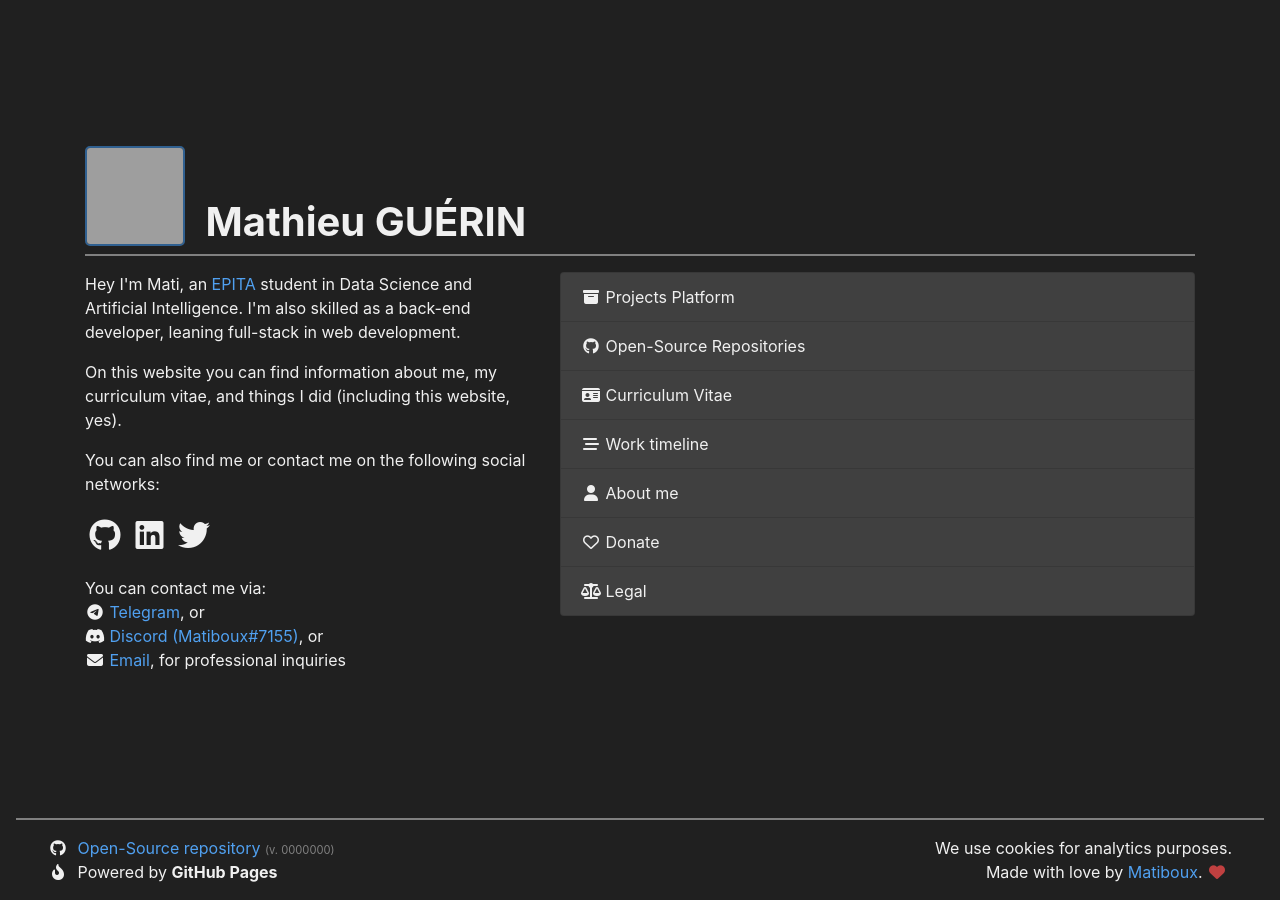
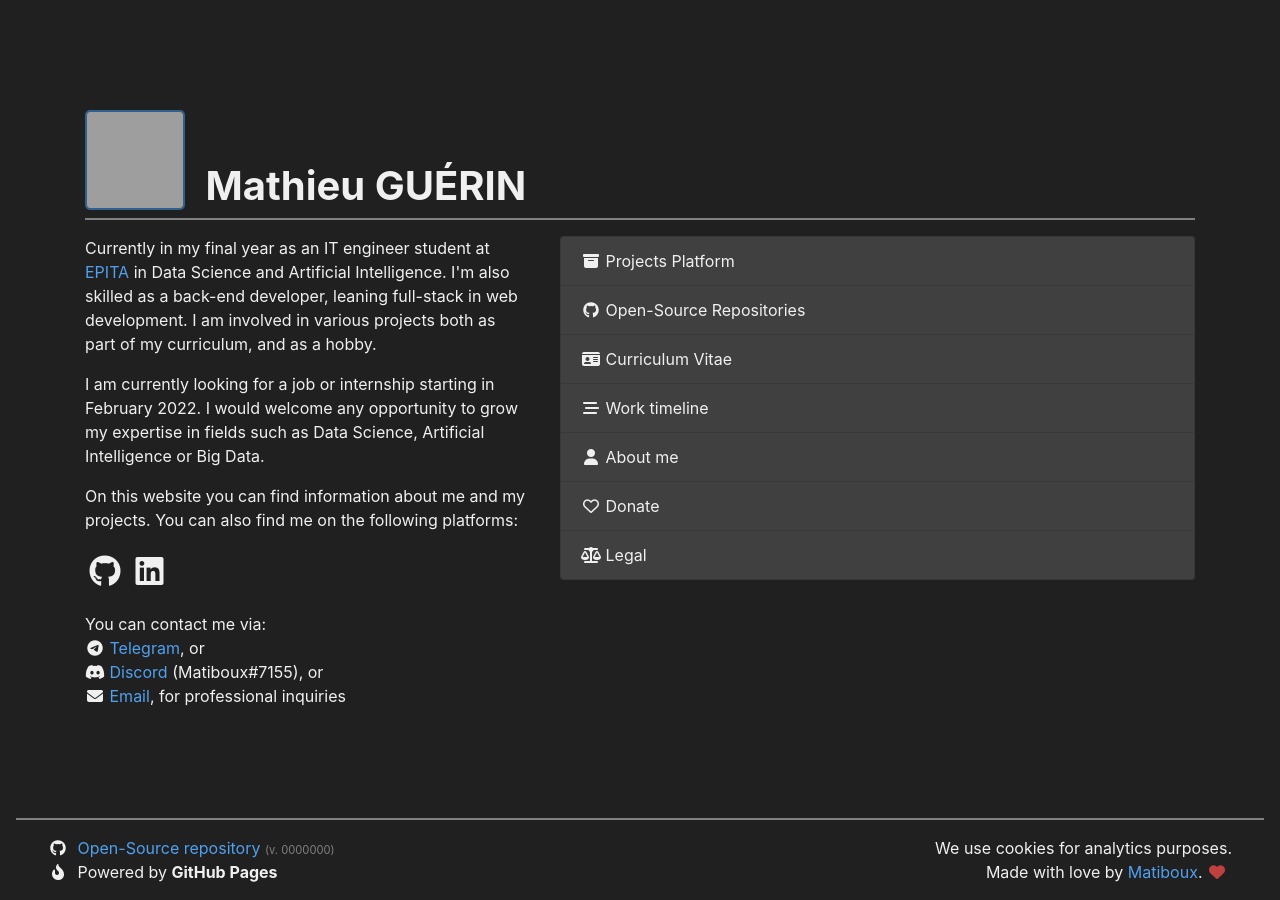
Before and after one commit to matiboux/matiboux.me, a Jekyll site: the page built from index.html, in a window 1280 px wide, cut to the strip 0-900 px from the top of the page. Built offline with Jekyll 4.4.1, drawn with Linux system fonts in a browser that asks for light colours; nearby versions of some CDN libraries; grey boxes are pictures that could not be loaded.

Commit message:
Update content in index.html

```diff
--- a/index.html
+++ b/index.html
@@ -8,17 +8,20 @@ avatar_alt: Matiboux
 <div class="row">
 	<div class="col-lg-5 mb-4 mb-lg-0 text-center text-sm-left">
 		<p>
-			Hey I'm Mati, an <a href="https://www.epita.fr/">EPITA</a> student in Data Science and Artificial Intelligence.
+			Currently in my final year as an IT engineer student at <a href="https://www.epita.fr/">EPITA</a> in Data Science and Artificial Intelligence.
 			I'm also skilled as a back-end developer, leaning full-stack in web development.
+			I am involved in various projects both as part of my curriculum, and as a hobby.
 		</p>
 		<p>
-			On this website you can find information about me, my curriculum vitae, and things I did (including this website, yes).
+			I am currently looking for a job or internship starting in February 2022.
+			I would welcome any opportunity to grow my expertise in fields such as Data Science, Artificial Intelligence or Big Data.
 		</p>
 		<p>
-			You can also find me or contact me on the following social networks:
+			On this website you can find information about me and my projects.
+			You can also find me on the following platforms:
 		</p>
 		<ul class="social-icons">
-			{% assign services = 'github,linkedin,twitter' | split: ',' %}
+			{% assign services = 'github,linkedin' | split: ',' %}
 			{% for service in services %}
 				{% if site.data.about.social[service] %}
 					<li class="{{ service }}"><a href="{{ site.data.about.social[service].href }}" class="{{ site.data.about.social[service].icon }} fa-fw"></a></li>
@@ -28,12 +31,12 @@ avatar_alt: Matiboux
 		<p>
 			You can contact me via: <br />
 			<i class="{{ site.data.about.social.telegram.icon }} fa-fw"></i> <a href="{{ site.data.about.social.telegram.href }}">Telegram</a>, or <br />
-			<i class="{{ site.data.about.social.discord.icon }} fa-fw"></i> <a href="{{ site.data.about.social.discord.href }}">Discord ({{ site.data.about.social.discord.handle }})</a>, or <br />
+			<i class="{{ site.data.about.social.discord.icon }} fa-fw"></i> <a href="{{ site.data.about.social.discord.href }}">Discord</a> ({{ site.data.about.social.discord.handle }}), or <br />
 			<i class="{{ site.data.about.social.proemail.icon }} fa-fw"></i> <a href="{{ site.data.about.social.proemail.href }}">Email</a>, for professional inquiries
 		</p>
 	</div>
 	<div class="col-lg-7">
-		<div class="list-group list-group-dark ">
+		<div class="list-group list-group-dark">
 			<a href="https://matiboux.com/" class="list-group-item list-group-item-action">
 				<i class="fas fa-archive fa-fw"></i> Projects Platform</a>
 			<a href="https://opensource.matiboux.com/" class="list-group-item list-group-item-action">
```
